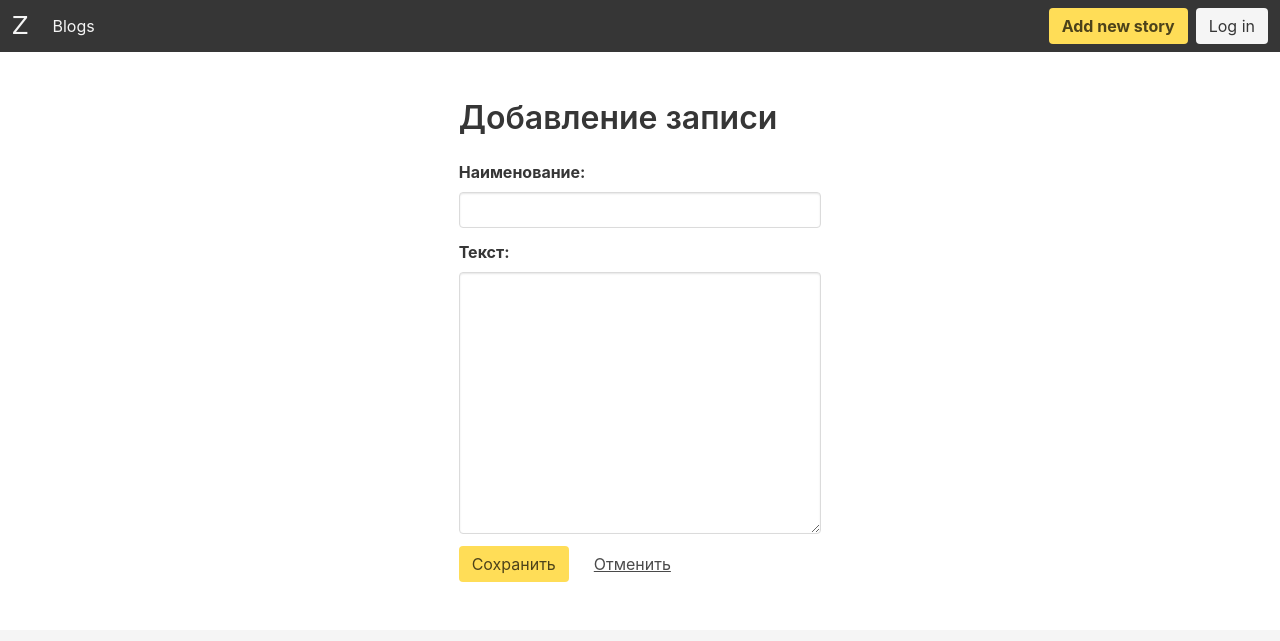
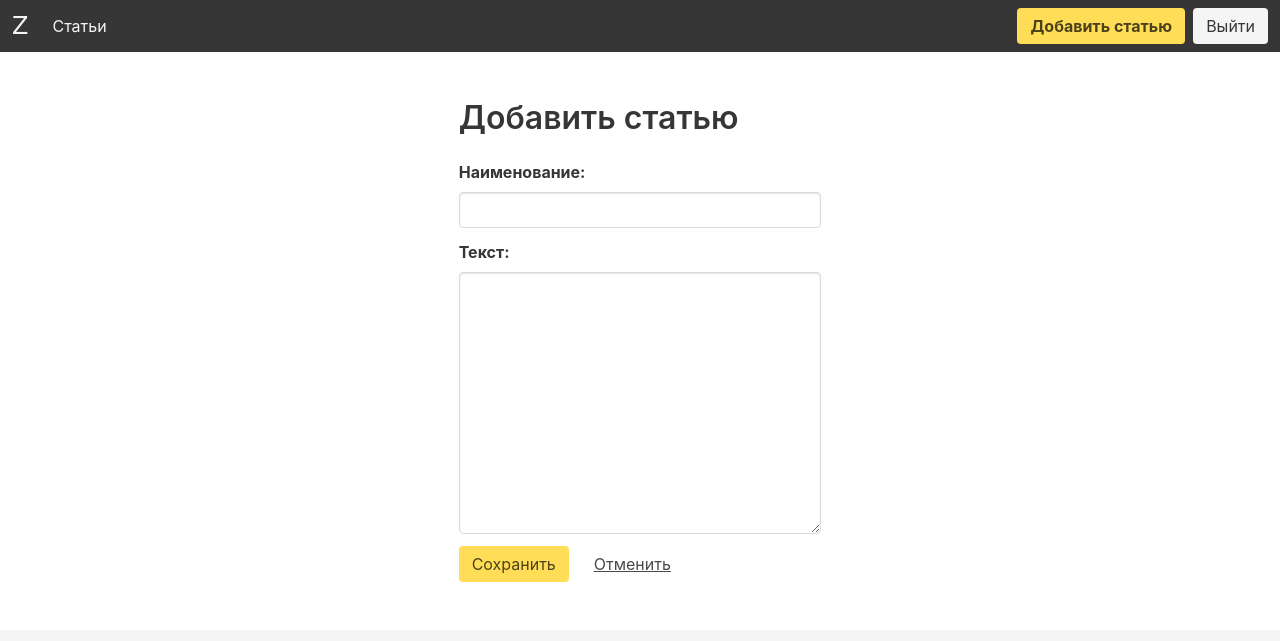
Before and after one commit to nickgashkov/zhmach-articles, a Django app: page /blogs/blogs/add/ in a window 1280 px wide. Shown: the top 641 px of the page. Run offline with Django 3.2, Linux system fonts and the light colour scheme; the visitor is signed in with stand-in values (Sample User, id 1); some web fonts are replaced.

```diff
--- a/zhmach/apps/blogs/templates/blogs/detail.html
+++ b/zhmach/apps/blogs/templates/blogs/detail.html
@@ -3,6 +3,7 @@
 {% block content %}
   <section class="section">
     <h1 class="title">{{ object.name }}</h1>
+    {% if user.is_authenticated %}
       <div class="buttons">
         <a class="button is-warning" href="{{ object.get_update_url }}">
           <strong>Редактировать</strong>
@@ -12,6 +13,7 @@
           <input class="button is-danger" type="submit" value="Удалить">
         </form>
       </div>
+    {% endif %}
     <p class="content">{{ object.text }}</p>
   </section>
 {% endblock content %}
--- a/zhmach/apps/blogs/views/blog/create.py
+++ b/zhmach/apps/blogs/views/blog/create.py
@@ -18,6 +18,6 @@ class BlogCreateView(generic.CreateView):
 
     def get_context_data(self, **kwargs):
         context = super().get_context_data(**kwargs)
-        context['form_title'] = 'Добавление записи'
+        context['form_title'] = 'Добавить статью'
 
         return context
--- a/zhmach/apps/blogs/views/blog/update.py
+++ b/zhmach/apps/blogs/views/blog/update.py
@@ -18,6 +18,6 @@ class BlogUpdateView(generic.UpdateView):
 
     def get_context_data(self, **kwargs):
         context = super().get_context_data(**kwargs)
-        context['form_title'] = f'Редактирование записи «{self.object}»'
+        context['form_title'] = f'Редактировать статью «{self.object}»'
 
         return context
--- a/zhmach/templates/helpers/_header.html
+++ b/zhmach/templates/helpers/_header.html
@@ -6,17 +6,23 @@
   </div>
   <div class="navbar-menu">
     <div class="navbar-start">
-      <a class="navbar-item" href="{% url "blogs:blog-list" %}">Blogs</a>
+      <a class="navbar-item" href="{% url "blogs:blog-list" %}">Статьи</a>
     </div>
     <div class="navbar-end">
       <div class="navbar-item">
         <div class="buttons">
-          <a class="button is-warning" href="{% url "blogs:blog-create" %}">
-            <strong>Add new story</strong>
+          {% if user.is_authenticated %}
+            <a class="button is-warning" href="{% url "blogs:blog-create" %}">
+              <strong>Добавить статью</strong>
+            </a>
+            <a class="button is-light" href="{% url "logout" %}">
+              Выйти
+            </a>
+          {% else %}
+          <a class="button is-light" href="{% url "login" %}">
+            Войти
           </a>
-          <a class="button is-light">
-            Log in
-          </a>
+          {% endif %}
         </div>
       </div>
     </div>
--- a/zhmach/templates/main.html
+++ b/zhmach/templates/main.html
@@ -2,7 +2,7 @@
 <html lang="en">
 <head>
   <meta charset="UTF-8">
-  <title>Zhmach Dot Com</title>
+  <title>Статьи-статейки</title>
   <link rel="stylesheet" href="https://cdnjs.cloudflare.com/ajax/libs/bulma/0.7.2/css/bulma.min.css" />
   <link rel="stylesheet" href="https://cdnjs.cloudflare.com/ajax/libs/font-awesome/4.7.0/css/font-awesome.min.css" />
   <link rel="stylesheet" href="https://fonts.googleapis.com/css?family=Charmonman">
```
Also changed, not shown: zhmach/templates/registration/login.html (deleted, +0 -9 lines). Lines whose indentation alone changed are shown as unchanged.
